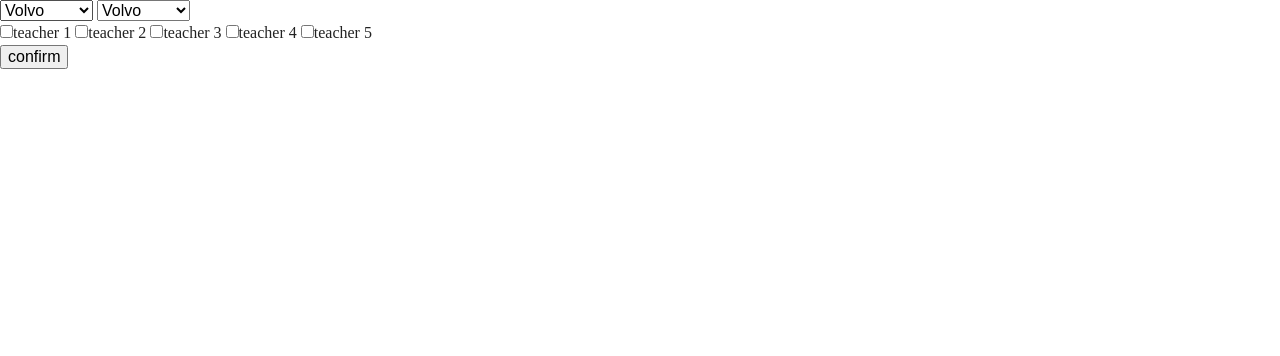
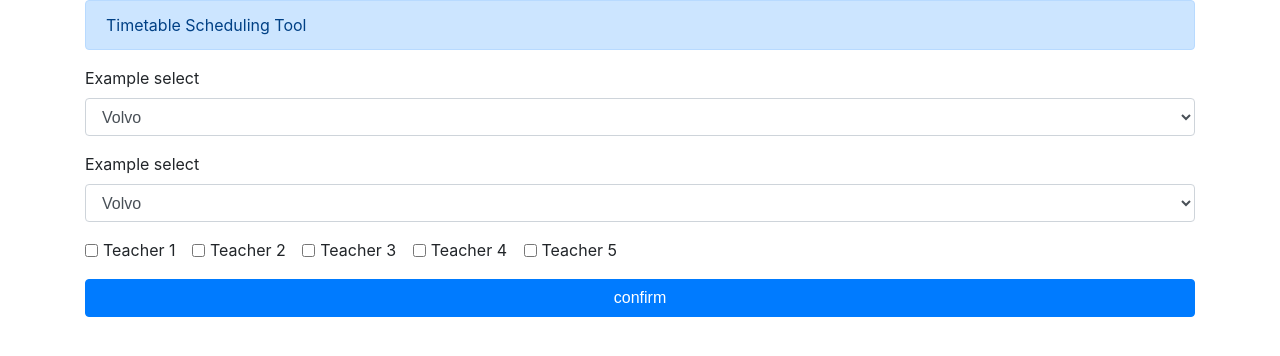
Before and after one commit to dongjize/TimetableGA, a plain HTML site: page index.html in a window 1280 px wide. Drawn offline with nearby package versions, Linux system fonts and the light colour scheme.

Commit message:
applied bootstrap

```diff
--- a/index.html
+++ b/index.html
@@ -7,6 +7,8 @@
     <title></title>
     <meta name="description" content="">
     <meta name="viewport" content="width=device-width, initial-scale=1">
+    <link rel="stylesheet" href="https://stackpath.bootstrapcdn.com/bootstrap/4.1.0/css/bootstrap.min.css" integrity="sha384-9gVQ4dYFwwWSjIDZnLEWnxCjeSWFphJiwGPXr1jddIhOegiu1FwO5qRGvFXOdJZ4"
+        crossorigin="anonymous">
 
     <link rel="manifest" href="site.webmanifest">
     <link rel="apple-touch-icon" href="icon.png">
@@ -22,36 +24,70 @@
         <![endif]-->
 
     <!-- Add your site or application content here -->
+    <script src="https://code.jquery.com/jquery-3.3.1.slim.min.js" integrity="sha384-q8i/X+965DzO0rT7abK41JStQIAqVgRVzpbzo5smXKp4YfRvH+8abtTE1Pi6jizo"
+        crossorigin="anonymous"></script>
+    <script src="https://cdnjs.cloudflare.com/ajax/libs/popper.js/1.14.0/umd/popper.min.js" integrity="sha384-cs/chFZiN24E4KMATLdqdvsezGxaGsi4hLGOzlXwp5UZB1LY//20VyM2taTB4QvJ"
+        crossorigin="anonymous"></script>
+    <script src="https://stackpath.bootstrapcdn.com/bootstrap/4.1.0/js/bootstrap.min.js" integrity="sha384-uefMccjFJAIv6A+rW+L4AHf99KvxDjWSu1z9VI8SKNVmz4sk7buKt/6v9KI65qnm"
+        crossorigin="anonymous"></script>
+
     <script src="js/vendor/modernizr-3.5.0.min.js"></script>
     <script src="https://code.jquery.com/jquery-3.2.1.min.js" integrity="sha256-hwg4gsxgFZhOsEEamdOYGBf13FyQuiTwlAQgxVSNgt4="
         crossorigin="anonymous"></script>
-    <script>window.jQuery || document.write('<script src="js/vendor/jquery-3.2.1.min.js"><\/script>')</script>
+    <!-- <script>window.jQuery || document.write('<script src="js/vendor/jquery-3.2.1.min.js"><\/script>')</script> -->
     <script src="js/plugins.js"></script>
     <script src="js/genetic.js"></script>
     <script src="js/genetic-0.1.14.js"></script>
 
+    <div class="container">
+        <div class="alert alert-primary" role="alert">
+            Timetable Scheduling Tool
+        </div>
         <form>
-        <select>
+            <div class="form-group">
+                <label for="exampleFormControlSelect1">Example select</label>
+                <select class="form-control">
                     <option value="volvo">Volvo</option>
                     <option value="saab">Saab</option>
                     <option value="mercedes">Mercedes</option>
                     <option value="audi">Audi</option>
                 </select>
-        <select>
+            </div>
+            <div class="form-group">
+                <label for="exampleFormControlSelect1">Example select</label>
+                <select class="form-control">
                     <option value="volvo">Volvo</option>
                     <option value="saab">Saab</option>
                     <option value="mercedes">Mercedes</option>
                     <option value="audi">Audi</option>
                 </select>
-        <br/>
-        <input type="checkbox">teacher 1</input>
-        <input type="checkbox">teacher 2</input>
-        <input type="checkbox">teacher 3</input>
-        <input type="checkbox">teacher 4</input>
-        <input type="checkbox">teacher 5</input>
-        <br/>
-        <button id="solve" type="button">confirm</button>
+            </div>
+
+            <div class="form-group">
+                <div class="form-check form-check-inline">
+                    <input class="form-check-input" type="checkbox" id="inlineCheckbox1" value="option1">
+                    <label class="form-check-label" for="inlineCheckbox1">Teacher 1</label>
+                </div>
+                <div class="form-check form-check-inline">
+                    <input class="form-check-input" type="checkbox" id="inlineCheckbox2" value="option2">
+                    <label class="form-check-label" for="inlineCheckbox2">Teacher 2</label>
+                </div>
+                <div class="form-check form-check-inline">
+                    <input class="form-check-input" type="checkbox" id="inlineCheckbox3" value="option3">
+                    <label class="form-check-label" for="inlineCheckbox3">Teacher 3</label>
+                </div>
+                <div class="form-check form-check-inline">
+                    <input class="form-check-input" type="checkbox" id="inlineCheckbox4" value="option3">
+                    <label class="form-check-label" for="inlineCheckbox3">Teacher 4</label>
+                </div>
+                <div class="form-check form-check-inline">
+                    <input class="form-check-input" type="checkbox" id="inlineCheckbox5" value="option3">
+                    <label class="form-check-label" for="inlineCheckbox3">Teacher 5</label>
+                </div>
+            </div>
+            <button class="btn btn-primary col-sm" id="solve" type="button">confirm</button>
         </form>
+    </div>
 
     <script>
         var genetic = Genetic.create();
--- a/js/haha.js
+++ b/js/haha.js
@@ -53,6 +53,3 @@
 // console.log(mother);
 // console.log(son);
 // console.log(daughter);
-
-
-var shit = [];
```
Lines whose indentation alone changed are shown as unchanged.
